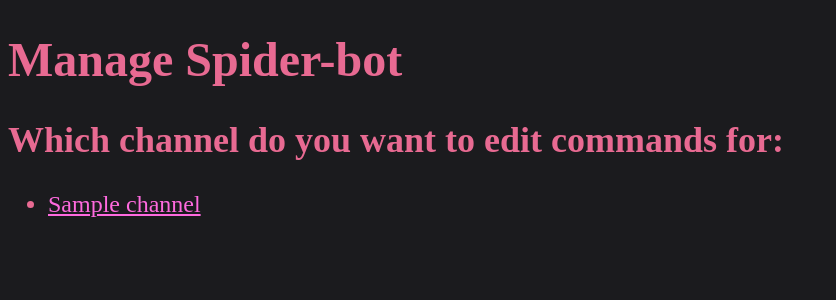
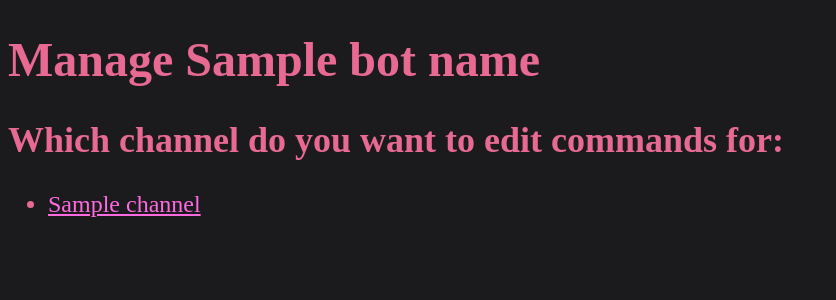
Before and after one commit to Yahya-Alkhosoussy/discord-bot-website, a Flask app: template templates/twitch_dashboard.html in a window 1280 px wide. Shown: the part 61-361 px from the top of the page, without its empty margins (0-836 px from the left). Run offline with Flask 3, Linux system fonts and the light colour scheme; the template is opened without the code that fills it: most values are stand-ins (such as "Sample title", 1, 10 or a date in 2020); grey boxes marked "Sample" are stand-in pictures; parts of the project's set-up code (start-up, migrations or seed data) failed here and were passed over.

Commit message:
Changed the dashboard to say the bot name and adhere to the new colour scheme

```diff
--- a/templates/twitch_dashboard.html
+++ b/templates/twitch_dashboard.html
@@ -14,7 +14,7 @@
 {% endblock %}
 
 {% block content %}
-    <h1>Manage Spider-bot</h1>
+    <h1>Manage <span class="bot_name">{{ bot_name }}</span> </h1>
 
     <h2>Which channel do you want to edit commands for:</h2>
     <ul>
```
